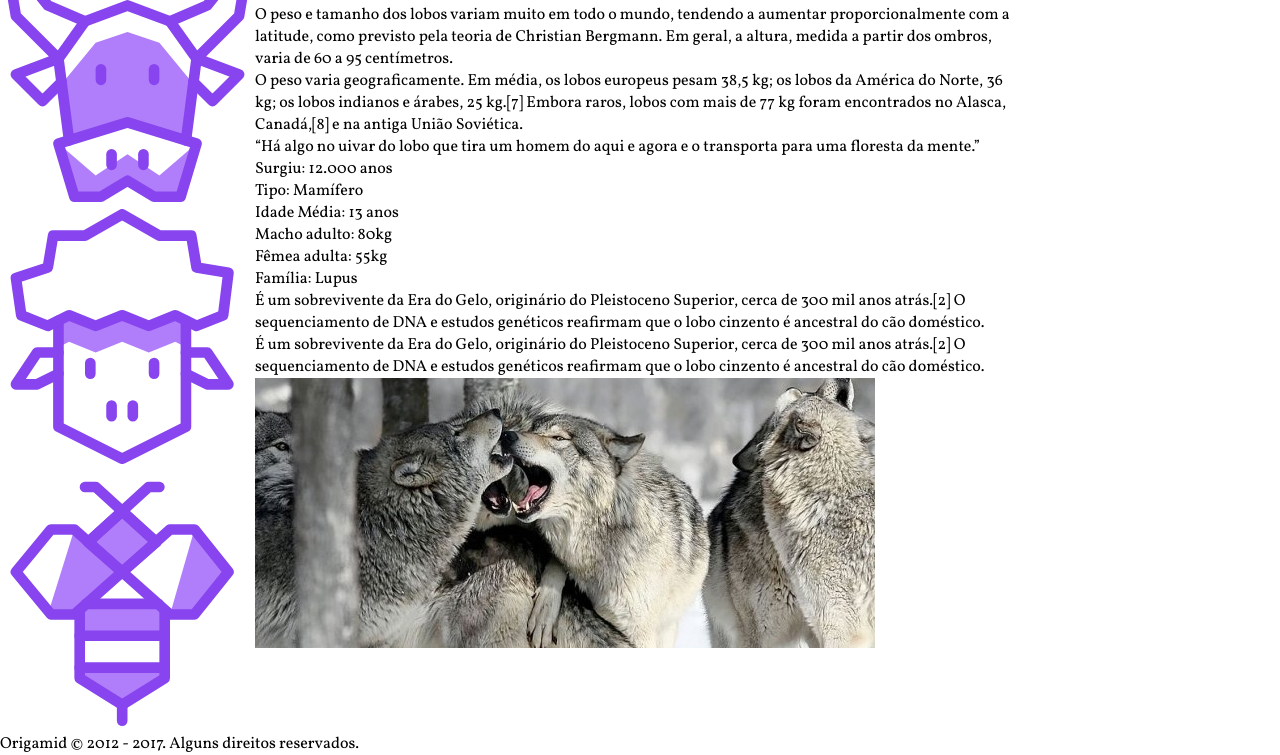
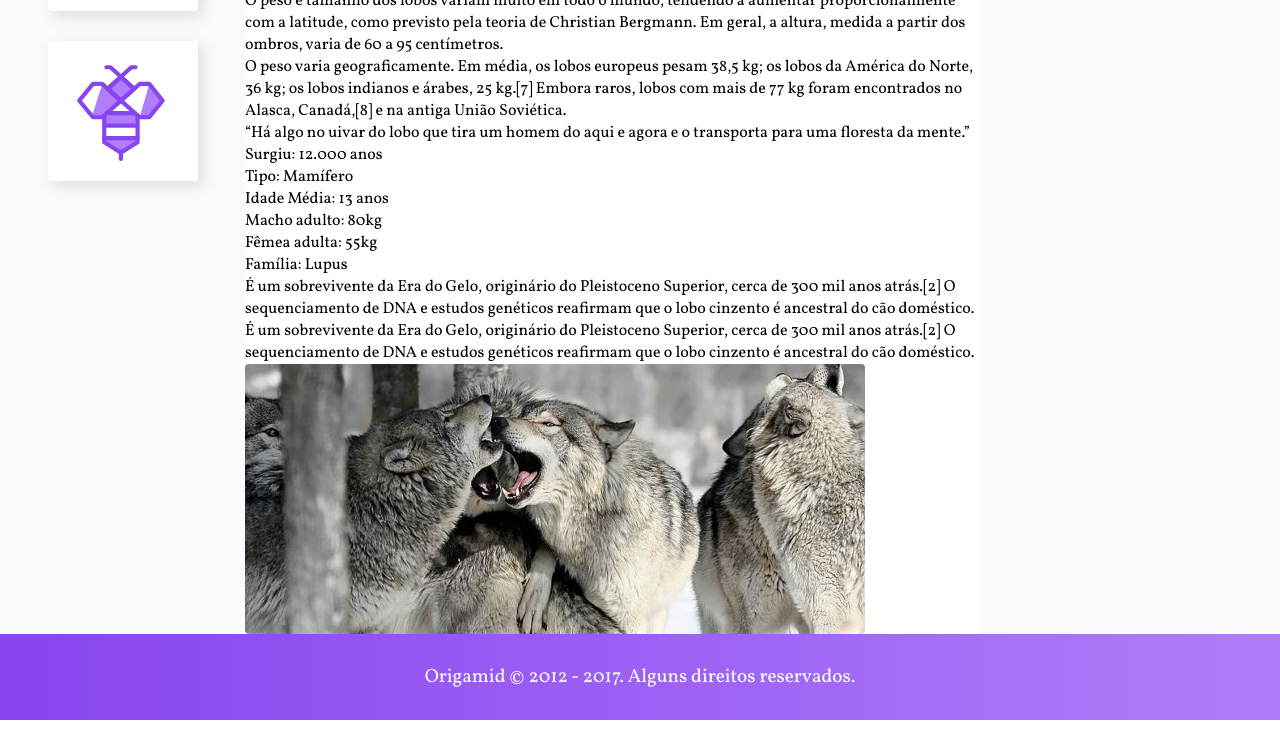
Before and after one commit to oliveiraleo4/Wildbeast, a plain HTML site: page index.html in a window 1280 px wide. Shown: the part 944-1699 px from the top of the page. After the commit the page ends 1664 px from the top, so only its background shows below. Drawn offline with Linux system fonts and the light colour scheme.

Commit message:
finalização do sidenav, aside e footer

```diff
--- a/index.html
+++ b/index.html
@@ -25,8 +25,8 @@
     </header>
 
     <div class="container">
-        <nav>
-            <ul class="sidenav">
+        <nav class="sidenav">
+            <ul>
                 <li><a href="#"><img src="./img/icones/cervo.svg" alt="Cervo"></a></li>
                 <li><a href="#"><img src="./img/icones/leao.svg" alt="Leão"></a></li>
                 <li><a href="#"><img src="./img/icones/gato.svg" alt="Gato"></a></li>
--- a/style.css
+++ b/style.css
@@ -10,6 +10,8 @@
 
 img {
   max-width: 100%;
+  display: block;
+  border-radius: 4px;
 }
 
 /* Header */
@@ -20,7 +22,7 @@ img {
   justify-content: space-between;
   align-items: center;
   gap: 25px;
-  padding: 30px 25px;
+  padding: 30px;
 }
 
 .menu-logo img {
@@ -51,5 +53,48 @@ img {
 /* Conteúdo */
 .container {
   display: grid;
-  grid-template-columns: minmax(160px, 1fr) 3fr 260px;
+  grid-template-columns: minmax(160px, 1fr) 3fr 300px;
 }
+
+/* Sidenav */
+.sidenav {
+  background: #fafbfc;
+  padding: 30px;
+}
+
+.sidenav a {
+  display: block;
+  min-width: 60px;
+  max-width: 150px;
+  margin: 0 auto 30px auto;
+  background: #fff;
+  padding: 20px 25px;
+  border-radius: 4px;
+  box-shadow: 5px 5px 15px 0px rgba(44, 44, 44, 0.15);
+  transition: 0.2s ease-out;
+}
+
+.sidenav a:hover {
+  background: #b07dfb;
+}
+
+/* Anúncios */
+.advertisements {
+  background: #fafbfc;
+  display: grid;
+  align-content: start;
+  gap: 30px;
+  padding: 30px;
+}
+
+/* Footer */
+.footer {
+  background: linear-gradient(to right, #8844ee, #b07dfb);
+}
+
+.footer p {
+  font-size: 1.2rem;
+  text-align: center;
+  color: #fff;
+  padding: 30px;
+}
```
